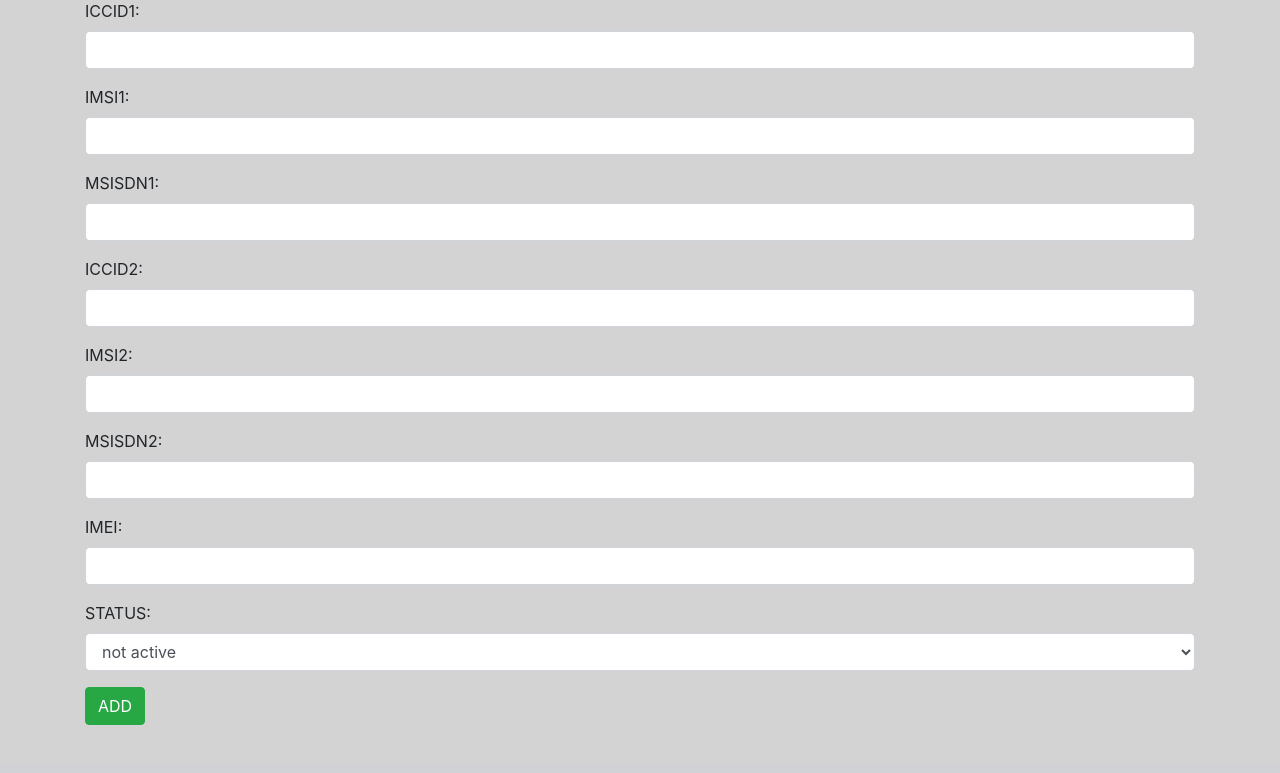
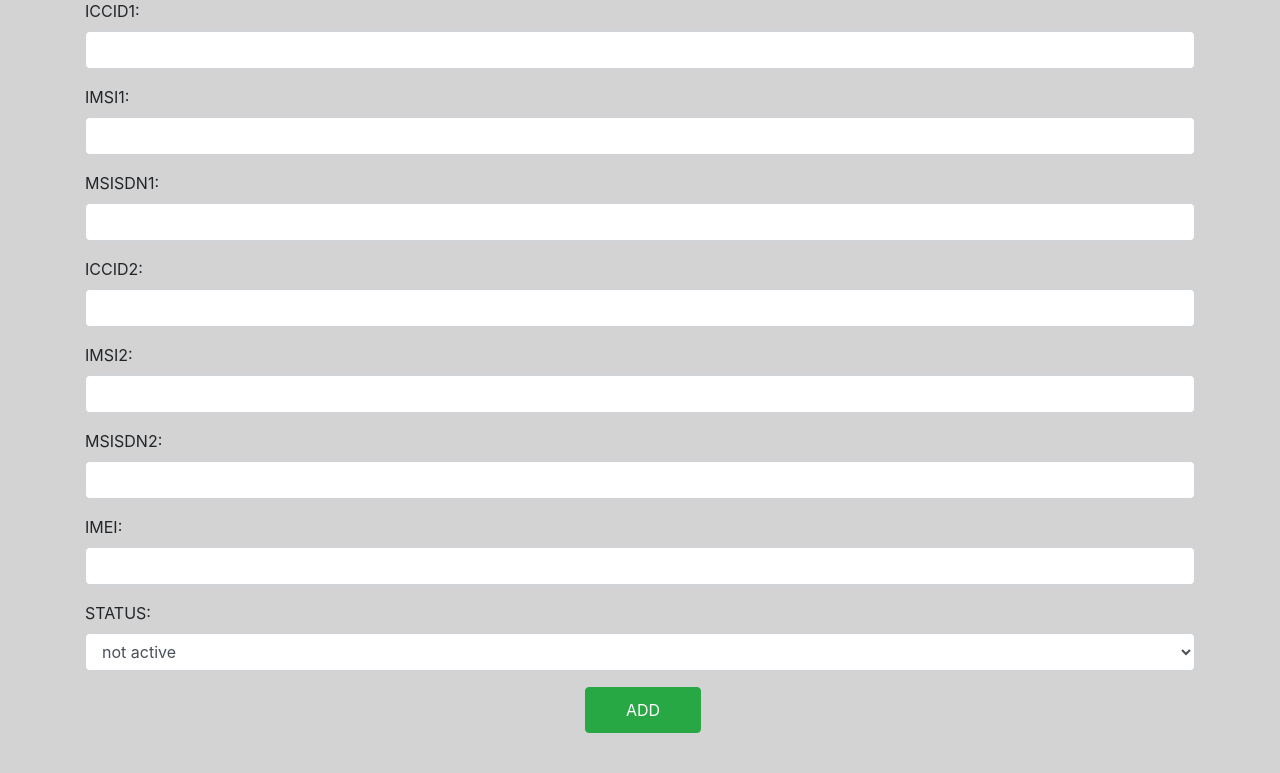
Before and after one commit to ak6157r/vst, a Django app: page /add in a window 1280 px wide. Shown: the part 97-870 px from the top of the page. Before the commit the page ends 822 px from the top, so only its background shows below. Run offline with Django 4.2, Linux system fonts and the light colour scheme; some libraries are stand-ins or nearby versions.

Commit message:
modified add.html

```diff
--- a/templates/add.html
+++ b/templates/add.html
@@ -7,7 +7,7 @@
         <form action="#" method="post">
             {% csrf_token %}
             {{ form.as_p}}
-            <button type="submit" class="btn btn-success btn-md">ADD</button>
+            <button type="submit" class="btn btn-success btn-md" id="add">ADD</button>
         </form>
     </div>
 </div>
@@ -19,5 +19,12 @@
         margin-top: 40px;
         margin-bottom: 40px;
     }
+    #add{
+        margin-left: 500px;
+        padding-left: 40px;
+        padding-right: 40px;
+        padding-top: 10px;
+        padding-bottom: 10px;
+    }
 </style>
 {% endblock %}
```
